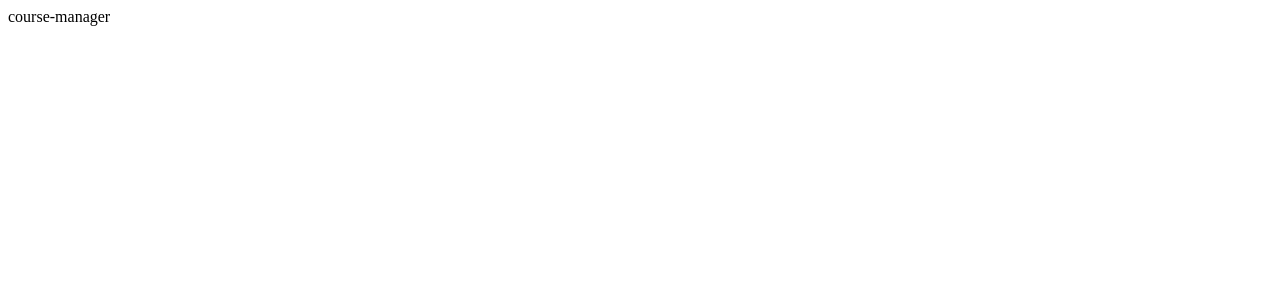
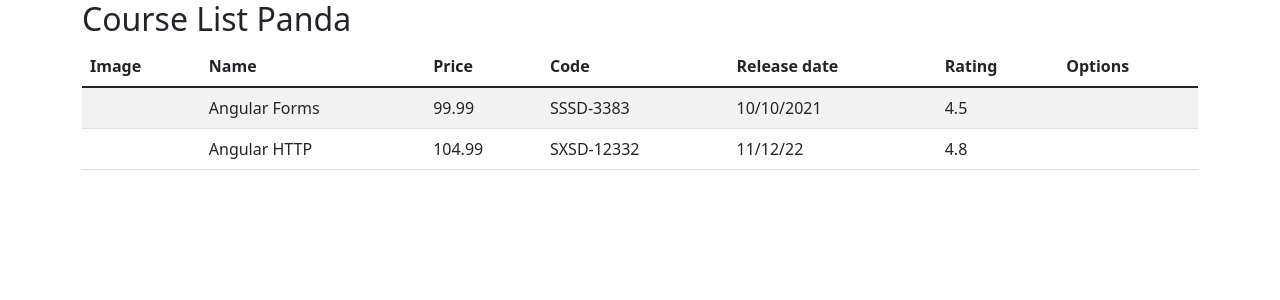
Before and after one commit to EricEOL/course_manager_angular, an Angular app: page / in a window 1280 px wide. Shown: the top 300 px of the page. Built offline with nearby package versions, Linux system fonts and the light colour scheme.

Commit message:
Criando classe de curso e exibino a lista no html

```diff
--- a/package.json
+++ b/package.json
@@ -18,6 +18,7 @@
     "@angular/platform-browser": "~13.3.0",
     "@angular/platform-browser-dynamic": "~13.3.0",
     "@angular/router": "~13.3.0",
+    "bootstrap": "^5.1.3",
     "rxjs": "~7.5.0",
     "tslib": "^2.3.0",
     "zone.js": "~0.11.4"
--- a/src/app/app.component.html
+++ b/src/app/app.component.html
@@ -1 +1,3 @@
-{{ title }}
+<div class="container">
+  <app-course-list></app-course-list>
+</div>
--- a/src/app/app.module.ts
+++ b/src/app/app.module.ts
@@ -3,10 +3,12 @@
 import { FormsModule } from '@angular/forms';
 
 import { AppComponent } from './app.component';
+import { CourseListComponent } from './courses/course-list.component';
 
 @NgModule({
   declarations: [
-    AppComponent
+    AppComponent,
+    CourseListComponent
   ],
   imports: [
     BrowserModule,
--- /dev/null
+++ b/src/app/courses/course-list.component.html
@@ -0,0 +1,26 @@
+<h2>Course List Panda</h2>
+
+<table class="table table-striped">
+  <thead>
+    <tr>
+      <th>Image</th>
+      <th>Name</th>
+      <th>Price</th>
+      <th>Code</th>
+      <th>Release date</th>
+      <th>Rating</th>
+      <th>Options</th>
+    </tr>
+  </thead>
+  <tbody>
+    <tr *ngFor="let course of courses">
+      <td>{{ course.imageUrl }}</td>
+      <td>{{ course.name }}</td>
+      <td>{{ course.price }}</td>
+      <td>{{ course.code }}</td>
+      <td>{{ course.releaseDate }}</td>
+      <td>{{ course.rating }}</td>
+      <td></td>
+    </tr>
+  </tbody>
+</table>
--- /dev/null
+++ b/src/app/courses/course-list.component.ts
@@ -0,0 +1,37 @@
+import { Component, OnInit } from "@angular/core";
+import { Course } from "./course";
+
+@Component({
+  selector: 'app-course-list',
+  templateUrl: './course-list.component.html'
+})
+export class CourseListComponent implements OnInit {
+
+  courses: Course[] = [];
+
+  ngOnInit(): void {
+      this.courses = [
+        {
+          id: 1,
+          name: "Angular Forms",
+          imageUrl: "",
+          price: 99.99,
+          code: "SSSD-3383",
+          duration: 45,
+          rating: 4.5,
+          releaseDate: '10/10/2021'
+        },
+        {
+          id: 2,
+          name: "Angular HTTP",
+          imageUrl: "",
+          price: 104.99,
+          code: "SXSD-12332",
+          duration: 45,
+          rating: 4.8,
+          releaseDate: '11/12/22'
+        }
+      ]
+  }
+
+}
--- /dev/null
+++ b/src/app/courses/course.ts
@@ -0,0 +1,10 @@
+export class Course {
+  id: number = 0;
+  name: string = "";
+  imageUrl: string = "";
+  price: number = 0;
+  code: string = "";
+  duration: number = 0;
+  rating: number = 0;
+  releaseDate: string = "";
+}
--- a/src/styles.css
+++ b/src/styles.css
@@ -1 +1 @@
-/* You can add global styles to this file, and also import other style files */
+@import '~bootstrap/dist/css/bootstrap.min.css';
```
Also changed, not shown: 1 other file (tests, documents, lock files or other folders).
